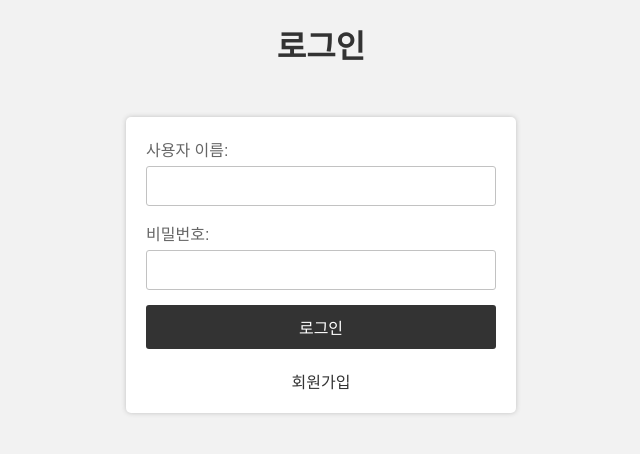
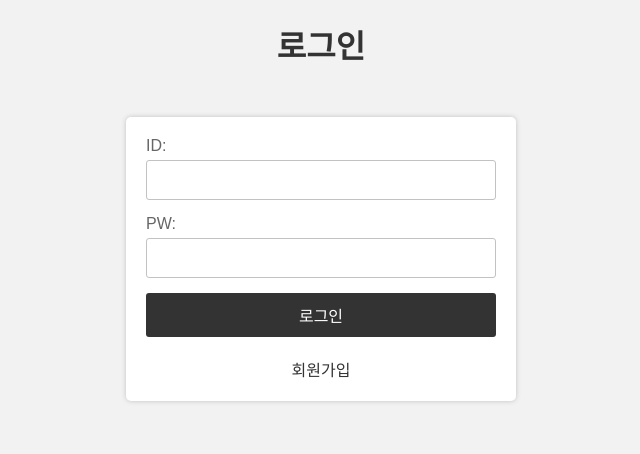
Before and after one commit to ygni/cicdtestphp, a PHP site: page /login.php in a window 1280 px wide. Shown: the top 454 px of the page, without its empty margins (319-959 px from the left). Run offline with PHP 8.4, Linux system fonts and the light colour scheme.

Commit message:
Update login.php

```diff
--- a/login.php
+++ b/login.php
@@ -78,9 +78,9 @@ if(isset($_SESSION['username'])){
             }
         ?>
         <form class="login-form" method="POST" action="login_process.php">
-            <label class="form-label">사용자 이름:</label>
+            <label class="form-label">ID:</label>
             <input class="form-input" type="text" name="username">
-            <label class="form-label">비밀번호:</label>
+            <label class="form-label">PW:</label>
             <input class="form-input" type="password" name="password">
             <input class="form-submit" type="submit" value="로그인">
         </form>
```
